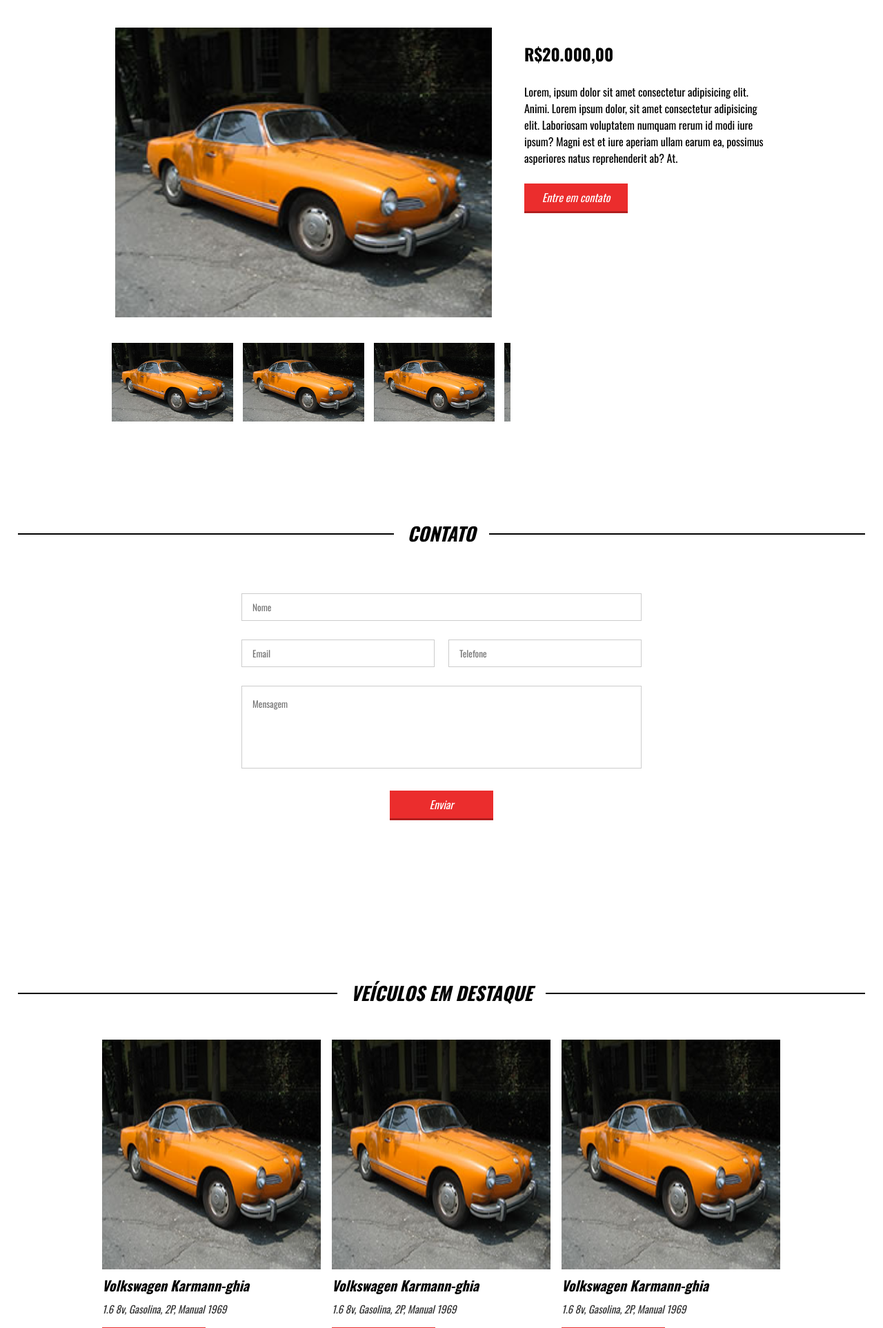
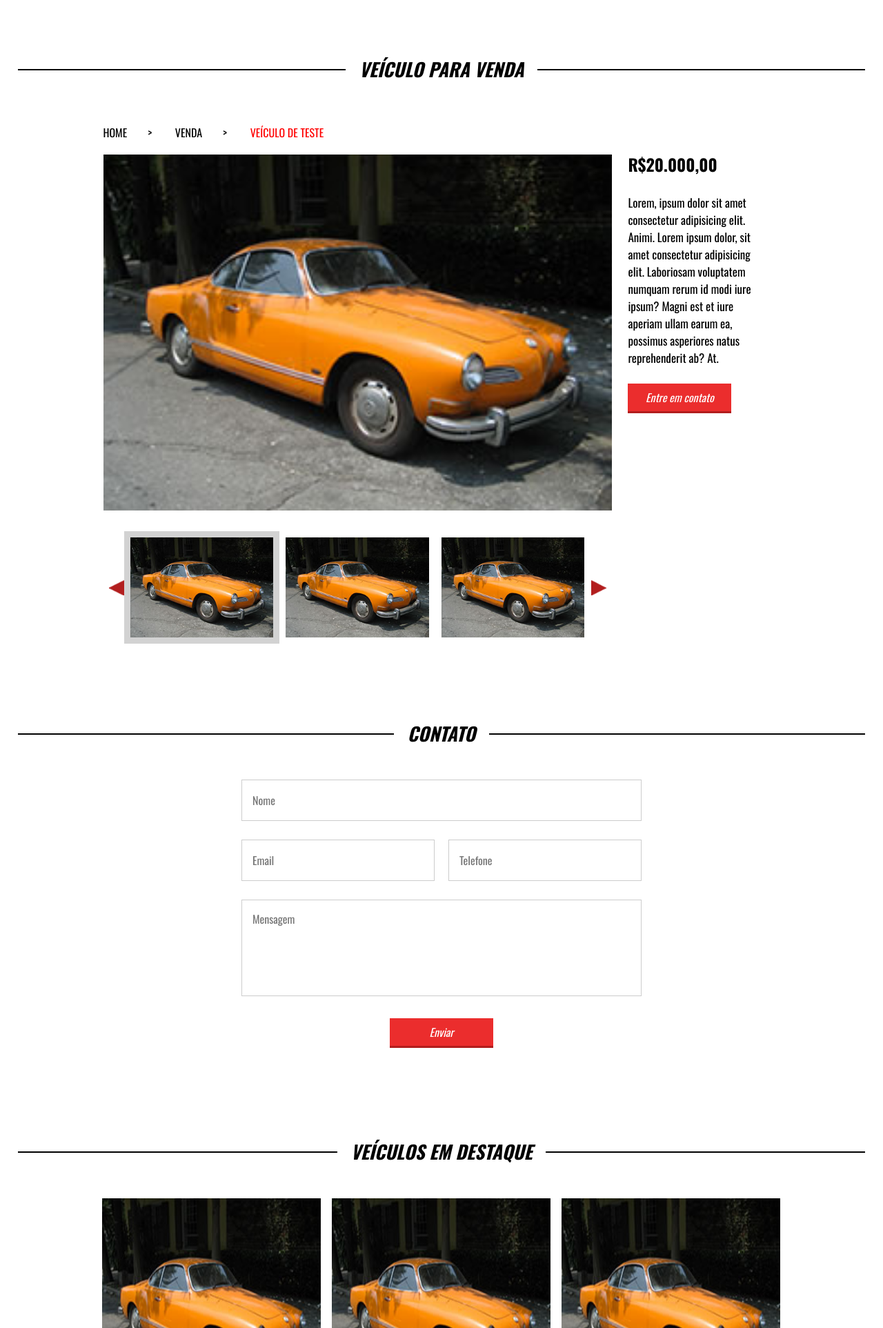
Before and after one commit to jacildofurtado/Danki-code, a PHP site: page /veiculo-teste.html in a window 1280 px wide. Shown: the part 130-2055 px from the top of the page at 69% size. Run offline with PHP 8.4, Linux system fonts and the light colour scheme.

Commit message:
atualizado a página de venda individual

```diff
--- a/ftont-end-completo/projeto-05/css/style.css
+++ b/ftont-end-completo/projeto-05/css/style.css
@@ -311,12 +311,12 @@
 }
 
 section.contato{
-    padding: 80px 2%;
+    padding: 80px 2% 0 2%;
 }
 
 section.contato form{
     max-width: 600px;
-    margin: 50px auto;
+    margin: 30px auto;
 }
 
 section.contato .input-wraper{
@@ -328,15 +328,17 @@
 section.contato input[type=text]{
     width: 100%;
     border: 1px solid #CCC;
-    height: 40px;
-    line-height: 40px;
+    height: 60px;
+    line-height: 60px;
+    font-size: 16px;
     padding-left: 15px;
 }
 
 section.contato textarea{
     width: 100%;
     border: 1px solid #CCC;
-    height: 120px;
+    font-size: 16px;
+    height: 140px;
     padding: 15px;
     resize: none;
 }
@@ -526,16 +528,17 @@
 /*Venda-single*/
 
 section.venda-single{
-    padding: 0 2%;
+    padding: 80px 2% 0 2%;
 }
 
 section.venda-single .container{
-    padding: 40px 0;
-    max-width: 1000px;
+    padding: 40px 0 0 0;
+    text-align: center;
+    max-width: 1280px;
 }
 
 .info-veiculo{
-    float: left;
+    display: inline-block;
     width: 60%;
 }
 
@@ -543,18 +546,20 @@
     width: 100%;
     padding-top: 70%;
     background-position: center;
-    background-size: contain;
+    background-size: cover;
     background-repeat: no-repeat;
 }
 
 .descricao-veiculo{
-    float: left;
-    width: 40%;
-    padding: 20px;
+    display: inline-block;
+    vertical-align: top;
+    padding: 60px 20px;
+    text-align: left;
 }
 
 .descricao-veiculo p{
-    max-width: 360px;
+    font-size: 17px;
+    max-width: 200px;
     margin-top: 25px;
 }
 
@@ -562,24 +567,77 @@
     margin-top: 25px;
 }
 
+.nav-galeria-parent{
+    width: 100%;
+    padding: 30px;
+    position: relative;
+}
+
+.arrow-left-nav{
+    cursor: pointer;
+    position: absolute;
+    left: 8px;
+    top: 50%;
+    transform: translateY(-50%);
+    -ms-transform: translateY(-50%);
+    background-image: url(../images/arrow-left.png);
+    background-size: 100% 100%;
+    width: 22px;
+    height: 22px;
+}
+
+.arrow-right-nav{
+    cursor: pointer;
+    position: absolute;
+    right: 8px;
+    top: 50%;
+    transform: translateY(-50%);
+    -ms-transform: translateY(-50%);
+    background-image: url(../images/arrow-right.png);
+    background-size: 100% 100%;
+    width: 22px;
+    height: 22px;
+}
+
+.info-bread{
+    padding: 20px 0;
+    text-align: left;
+}
+
+.info-bread a{
+    text-decoration: none;
+    color: black;
+}
+
+.info-bread a:last-child{
+    color: red;
+}
+
+.info-bread span{
+    padding: 0 30px;
+}
+
 .nav-galeria{
+    overflow: hidden;
     width: 100%;
-    padding: 15px;
-    overflow: hidden;
-    margin-top: 15px;
 }
 
 .nav-galeria-wraper{
     width: 200%;
 }
 
+.mini-img-wraper{
+    float: left;
+    padding: 9px;
+    width: calc(33.3% * (100 / 200));
+}
+
 .mini-img{
-    float: left;
-    width: calc(33.3% * (100 / 200));
-    border: 7px solid white;
+    cursor: pointer;
+    width: 100%;
+    padding-top: 70%;
     background-position: center;
     background-size: cover;
-    padding-top: calc(33.3% * (100 / 200) * 0.6);
 }
 
 @media screen and (max-width: 1400px){
@@ -669,6 +727,23 @@
         width: 100%;
         text-align: center;
     }
+
+    .info-veiculo{
+        width: 100%;
+    }
+
+    .descricao-veiculo{
+        padding: 20px 0;
+        text-align: center;
+    }
+
+    .descricao-veiculo a{
+        display: inline-block;
+    }
+
+    .descricao-veiculo p{
+        max-width: none;
+    }
 }
 
 @media screen and (max-width: 580px){
--- a/ftont-end-completo/projeto-05/veiculo-teste.html
+++ b/ftont-end-completo/projeto-05/veiculo-teste.html
@@ -18,7 +18,7 @@
 
             <nav class="desktop">
                 <ul>
-                    <li><a href="#">Home</a></li>
+                    <li><a href="index.html">Home</a></li>
                     <li><a  style="color: #EB2D2D" href="venda.html">Venda</a></li>
                     <li><a href="#">Sobre</a></li>
                     <li><a href="#">Contato</a></li>
@@ -27,7 +27,7 @@
 
             <nav class="mobile">
                 <ul>
-                    <li><a href="#">Home</a></li>
+                    <li><a href="index.html">Home</a></li>
                     <li><a  style="color: #EB2D2D" href="venda.html">Venda</a></li>
                     <li><a href="#">Sobre</a></li>
                     <li><a href="#">Contato</a></li>
@@ -38,23 +38,45 @@
     </header>
 
     <section class="venda-single">
+        <div class="line-titulo">
+            <div class="ln1"></div>
+            <h2>Veículo para venda</h2>
+        </div><!--line-titulo-->
         <div class="container">
-            <!--<div class="line-titulo">
-                <div class="ln1"></div>
-                <h2>Opala 1997</h2>
-            </div>-->
+
             <div class="info-veiculo">
+                <div class="info-bread">
+                    <a href="index.html">HOME</a><span>></span>
+                    <a href="venda.html">VENDA</a><span>></span>
+                    <a href="veiculo-teste.html">VEÍCULO DE TESTE</a>
+                </div>
                 <div class="foto-destaque" style="background-image: url(images/carro1.jpg);"></div><!--foto-destaque-->
+                <div class="nav-galeria-parent">
+                    <div class="arrow-left-nav"></div>
+                    <div class="arrow-right-nav"></div>
                     <div class="nav-galeria">
                         <div class="nav-galeria-wraper">
+                                <div style="background-color: rgb(210, 210, 210);" class="mini-img-wraper">
                                     <div class="mini-img" style="background-image: url(images/carro1.jpg);"></div>
+                                </div><!--mini-img-wraper-->
+                                <div class="mini-img-wraper">
                                     <div class="mini-img" style="background-image: url(images/carro1.jpg);"></div>
+                                </div><!--mini-img-wraper-->
+                                <div class="mini-img-wraper">
                                     <div class="mini-img" style="background-image: url(images/carro1.jpg);"></div>
+                                </div><!--mini-img-wraper-->
+                                <div class="mini-img-wraper">
                                     <div class="mini-img" style="background-image: url(images/carro1.jpg);"></div>
+                                </div><!--mini-img-wraper-->
+                                <div class="mini-img-wraper">
                                     <div class="mini-img" style="background-image: url(images/carro1.jpg);"></div>
+                                </div><!--mini-img-wraper-->
+                                <div class="mini-img-wraper">
                                     <div class="mini-img" style="background-image: url(images/carro1.jpg);"></div>
+                                </div><!--mini-img-wraper-->
                         </div><!--nav-galeria-wraper-->
                     </div><!--nav-galeria-->
+                </div><!--nav-galeria-parent-->
             </div><!--info-veiculo-->
             <div class="descricao-veiculo">
                 <h2>R$20.000,00</h2>
@@ -137,7 +159,7 @@
         <div class="container">
             <nav>
                 <ul>
-                    <li><a href="#">Home</a></li>
+                    <li><a href="index.html">Home</a></li>
                     <li><a style="color: #EB2D2D" href="venda.html">Venda</a></li>
                     <li><a href="#">Sobre</a></li>
                     <li><a href="#">Contato</a></li>
```
Also changed, not shown: ftont-end-completo/projeto-05/index.html (+6 -6 lines), ftont-end-completo/projeto-05/venda.html (+6 -6 lines). Lines whose indentation alone changed are shown as unchanged.
